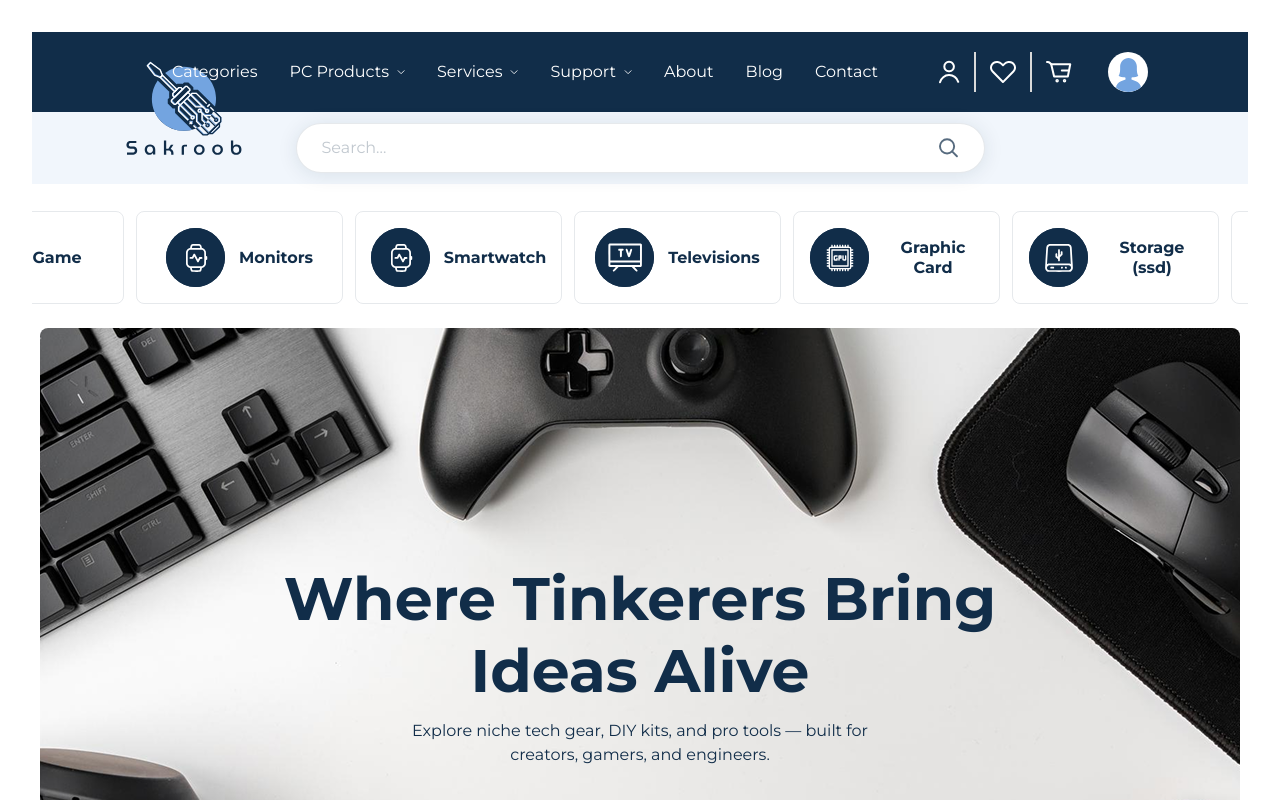
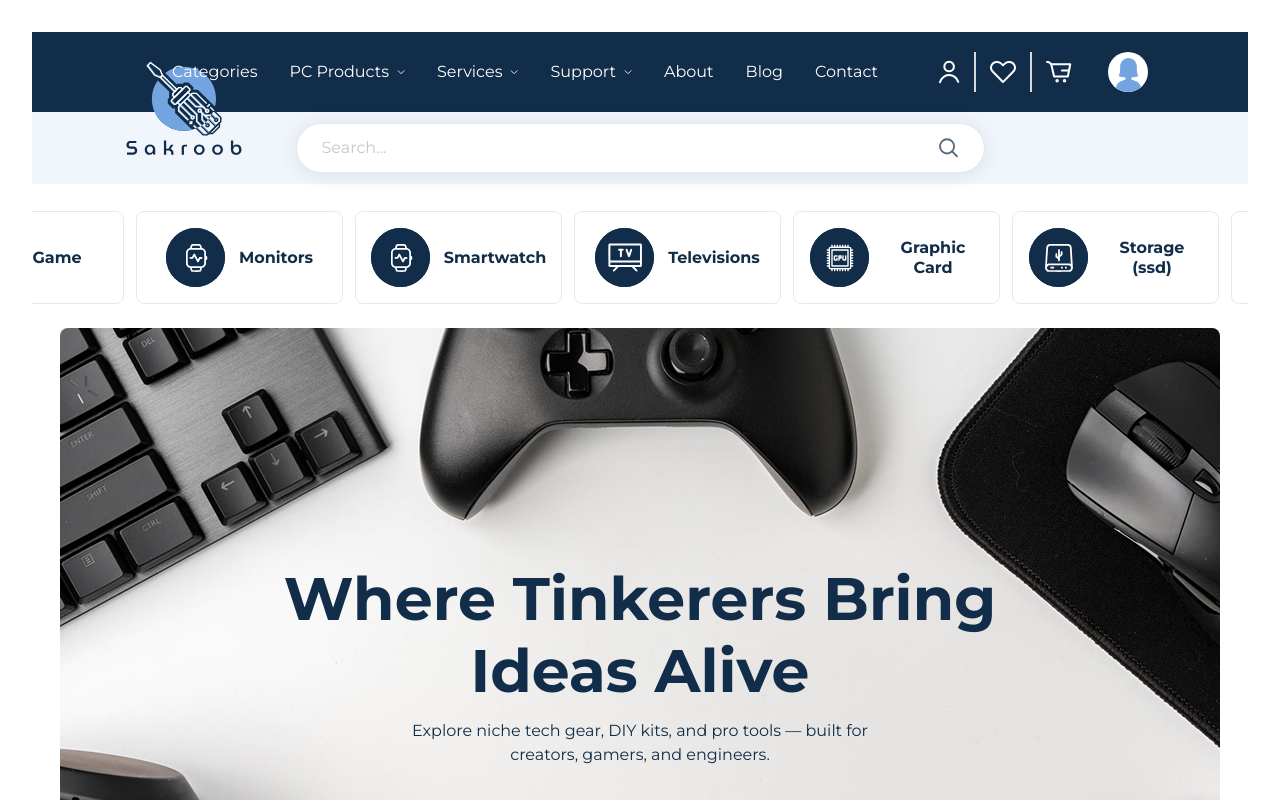
Before and after one commit to amansiwach868/starting-Sakroob-page, a React (Vite) app: page /home in a window 1280 px wide. Shown: the top 800 px of the page. Built offline with nearby package versions, Linux system fonts and the light colour scheme; sample sign-in values are in the browser's storage.

Commit message:
hero spacing matched

```diff
--- a/src/components/Hero.jsx
+++ b/src/components/Hero.jsx
@@ -5,7 +5,7 @@ import HeadingAndPara from "./common/HeadingAndPara";
 
 const Hero = () => {
     return (
-        <div className="px-2 max-w-[1432px] w-full mx-auto">
+        <div className="md:px-7 sm:px-5 px-2 max-w-[1432px] w-full mx-auto">
             <Carousel showArrows={false} showThumbs={false} showStatus={false} infiniteLoop interval={3000} autoplay>
                 <div className="bg-[url('./assets/img/png/hera-bg-img.png')] rounded-[8px] bg-center bg-cover bg-no-repeat sm:min-h-[650px] min-h-[415px]  w-full flex flex-col justify-center items-center">
                     <div className="sm:pt-[110px] pt-[90px]"><HeadingAndPara heading={'Where Tinkerers Bring Ideas Alive'} para={'Explore niche tech gear, DIY kits, and pro tools — built for creators, gamers, and engineers.'} headingClass={'lg:text-[60px] md:text-[50px] sm:text-[40px] text-[32px] max-sm:max-w-[264px] font-bold text-[#112D49] text-center max-w-[716px] w-full mx-auto mb-3 leading-[120%]'} paraClass={'sm:text-base  text-[14px] max-sm:max-w-[264px] font-normal text-[#112D49] text-center max-w-[460px] mx-auto w-full'} />
```
